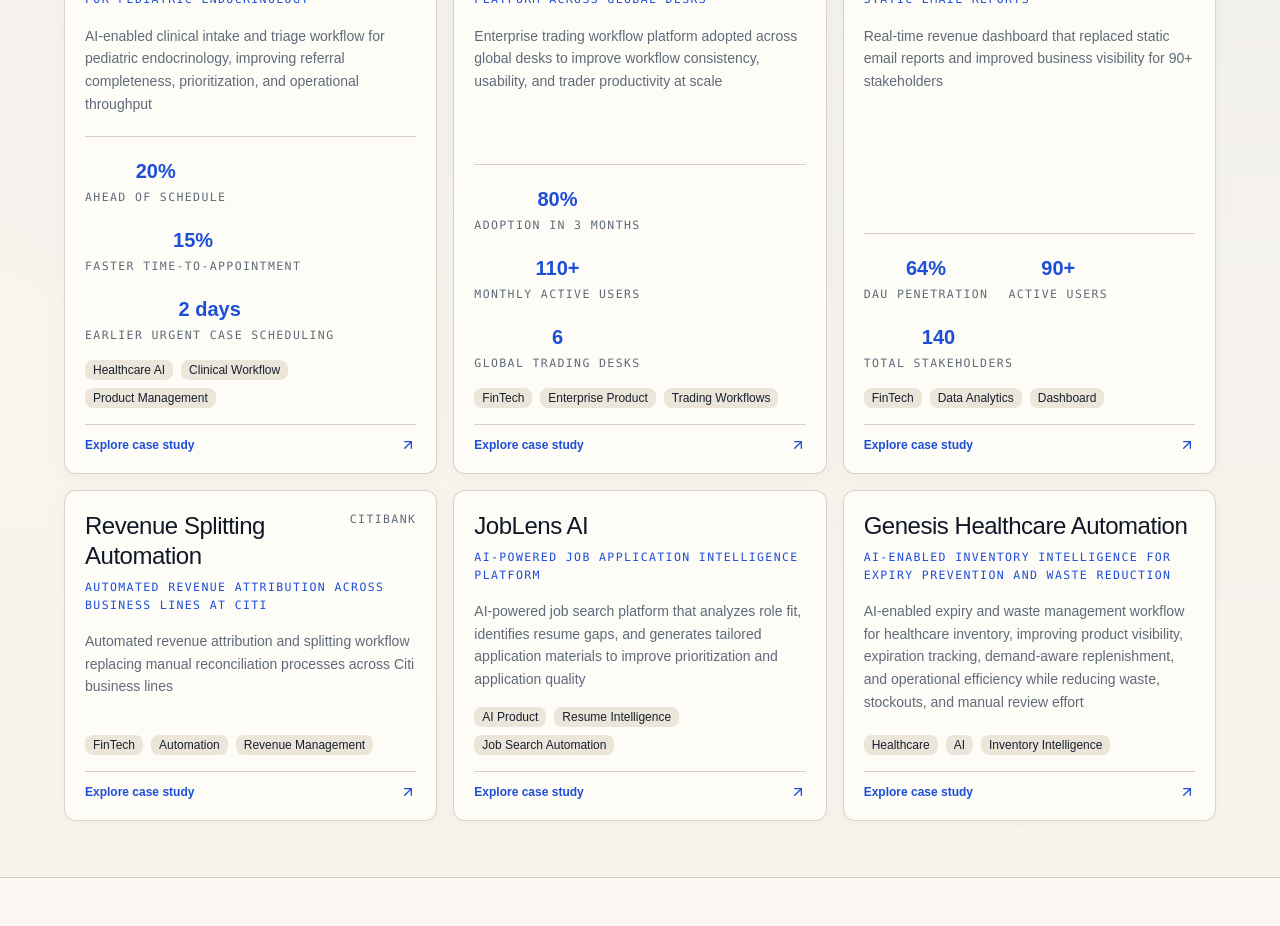
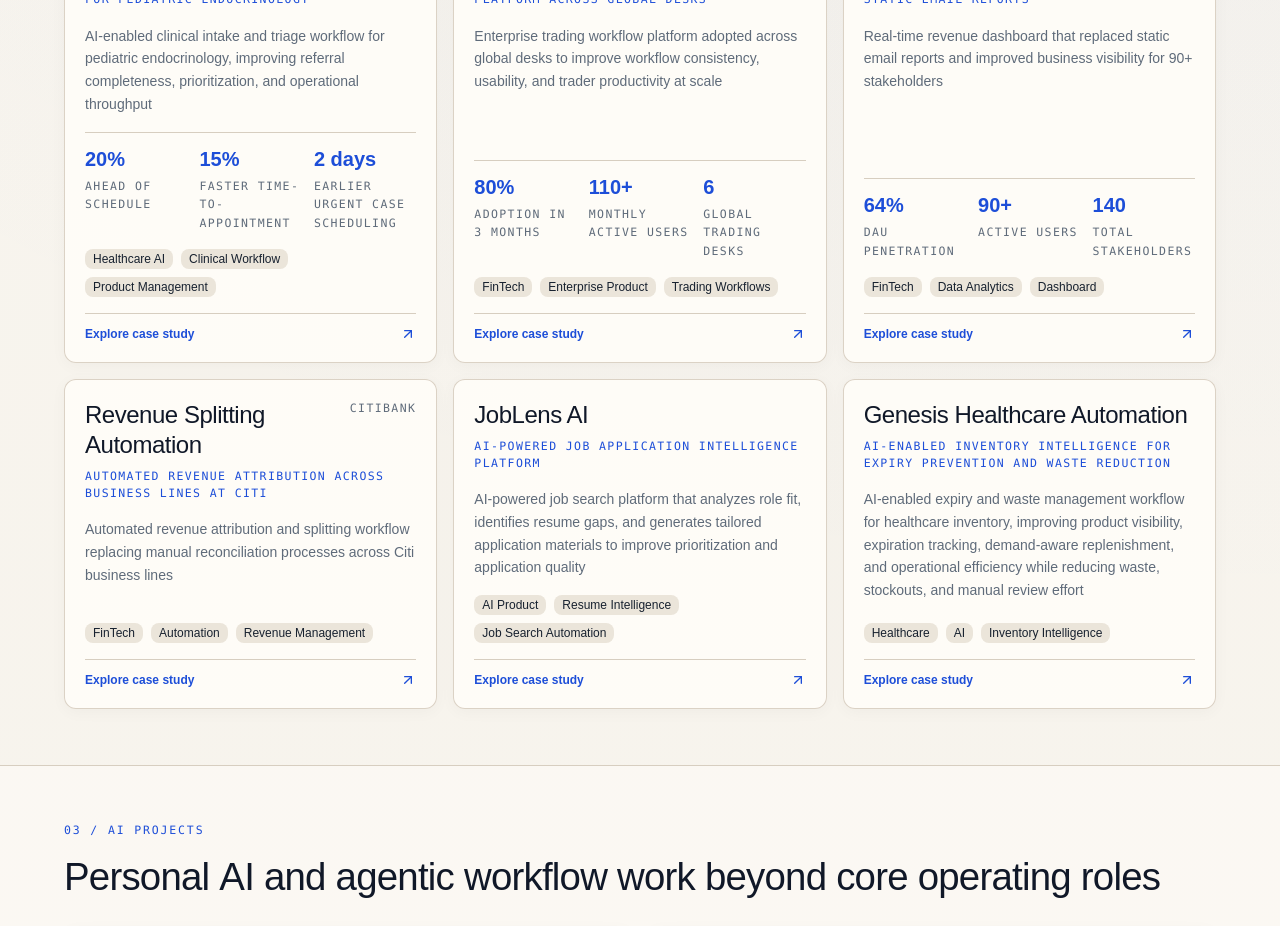
Before and after one commit to kesavbonthu/Kesav-Portfolio-Website, a Next.js app: page / in a window 1280 px wide. Shown: the part 2000-2926 px from the top of the page. Built offline with nearby package versions, Linux system fonts and the light colour scheme.

Commit message:
Keep project metrics in compact three-column rows

```diff
--- a/components/projects/ProjectCard.tsx
+++ b/components/projects/ProjectCard.tsx
@@ -24,11 +24,11 @@ export default function ProjectCard({ project }: ProjectCardProps) {
       <p className="mt-4 flex-1 text-sm leading-relaxed text-[color:var(--portfolio-muted)]">{project.summary}</p>
 
       {project.metrics.length > 0 && (
-        <div className="mt-5 flex flex-wrap gap-5 border-t border-[color:var(--portfolio-border)] pt-5">
+        <div className="mt-4 grid grid-cols-3 gap-3 border-t border-[color:var(--portfolio-border)] pt-3">
           {project.metrics.slice(0, 3).map((m, i) => (
-            <div key={i} className="text-center">
+            <div key={i} className="min-w-0">
               <div className="text-xl font-semibold text-[color:var(--portfolio-accent)]">{m.value}</div>
-              <div className="mono-label mt-1 text-[color:var(--portfolio-muted)]">{m.label}</div>
+              <div className="mono-label mt-1 text-[0.6rem] leading-relaxed tracking-normal text-[color:var(--portfolio-muted)]">{m.label}</div>
             </div>
           ))}
         </div>
```
